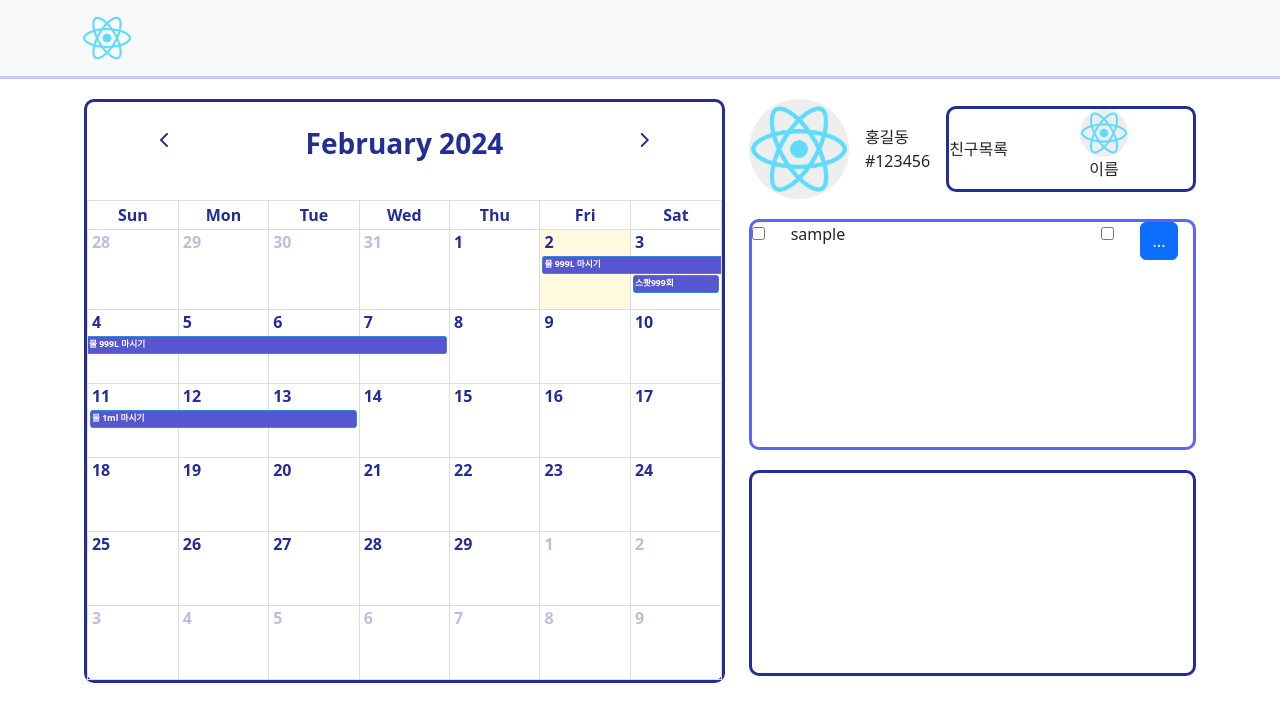
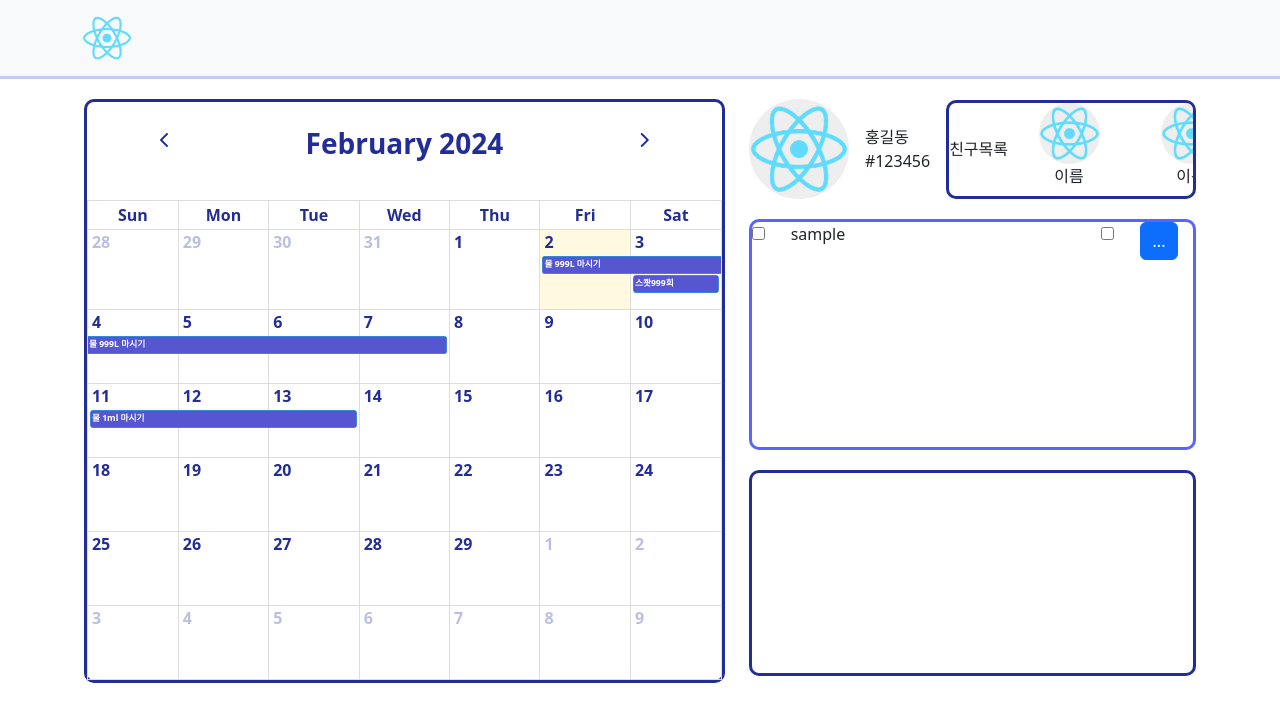
Before and after one commit to seophohoho/PlanIsJustNow-fe, a React (Create React App) app: page /Calender in a window 1280 px wide. Shown: the top 722 px of the page. Built offline with nearby package versions, Linux system fonts and the light colour scheme.

Commit message:
친구목록 각 요소 width 변경

```diff
--- a/src/pages/CalenderMain.js
+++ b/src/pages/CalenderMain.js
@@ -50,20 +50,20 @@ const CalendarMain = () => {
                                 </div>
                                 <div direction='horizontal' className='fc-direction-ltr m-auto section'>{/*스크롤 지원, 버튼x, 튀어나간 요소 배경에 비치치않게, state로 친구 수에 따라 늘어나도록 */}
                                     <p className='section__item'>친구목록</p>
-                                    <Stack className='text-center section__item'>{/* todo 여기는 컴포넌트화 해서 map으로 */}
-                                        <Image src="/logo192.png" roundedCircle className='input-bgSet float-display w-25 m-auto '/>
+                                    <Stack className='section__item w-50'>{/* todo 여기는 컴포넌트화 해서 map으로 */}
+                                        <Image src="/logo192.png" roundedCircle className='input-bgSet w-50'/>
                                         <Form.Label className=''>이름</Form.Label>
                                     </Stack>{/**네브바쪽으로 옮길까? 충돌 무시도 있을것 같은데 살펴보자 이미지 너무커! */}
-                                    <Stack className='text-center section__item'>{/* todo 여기는 컴포넌트화 해서 map으로 */}
-                                        <Image src="/logo192.png" roundedCircle className='input-bgSet float-display w-25  '/>
+                                    <Stack className='section__item w-50'>{/* todo 여기는 컴포넌트화 해서 map으로 */}
+                                        <Image src="/logo192.png" roundedCircle className='input-bgSet w-50  '/>
                                         <Form.Label className=''>이름</Form.Label>
                                     </Stack>
-                                    <Stack className='text-center section__item'>{/* todo 여기는 컴포넌트화 해서 map으로 */}
-                                        <Image src="/logo192.png" roundedCircle className='input-bgSet float-display w-25 m-auto '/>
+                                    <Stack className='section__item w-50'>{/* todo 여기는 컴포넌트화 해서 map으로 */}
+                                        <Image src="/logo192.png" roundedCircle className='input-bgSet w-50 '/>
                                         <Form.Label className=''>이름</Form.Label>
                                     </Stack>
-                                    <Stack className='text-center section__item'>{/* todo 여기는 컴포넌트화 해서 map으로 */}
-                                        <Image src="/logo192.png" roundedCircle className='input-bgSet float-display w-25 m-auto '/>
+                                    <Stack className='section__item w-50'>{/* todo 여기는 컴포넌트화 해서 map으로 */}
+                                        <Image src="/logo192.png" roundedCircle className='input-bgSet w-50'/>
                                         <Form.Label className=''>이름</Form.Label>
                                     </Stack>
 
--- a/src/styles/CalenderMain.css
+++ b/src/styles/CalenderMain.css
@@ -72,12 +72,8 @@ p{
     font-weight: 800 !important;
 }
 
-.w-100{
-    width: 400px !important;
-}
-
-.h-500{
-    height: 200em;
+.w-50{
+    width: 50px
 }
 
 .section {
@@ -87,6 +83,7 @@ p{
   }
 
   .section__item {
+    width: auto;
     display: flex;
     align-items: center;
     flex: 0 0 auto;
```
